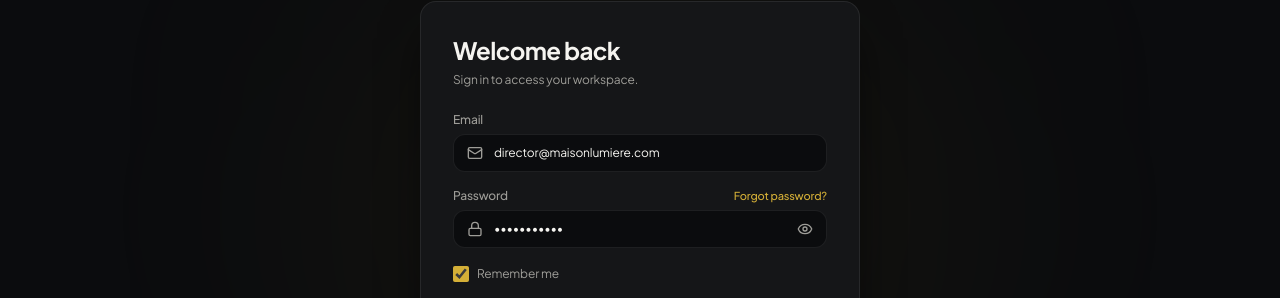
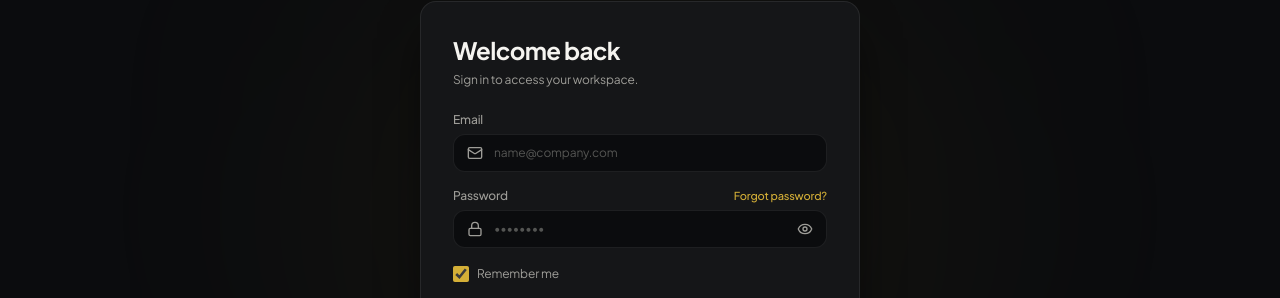
Before and after one commit to rkjrohitjaiswal/Social-Media-Studio, a Next.js app in the folder apps/web/: page /login in a window 1280 px wide. Shown: the part 187-485 px from the top of the page. Built offline with nearby package versions, Linux system fonts and the light colour scheme.

Commit message:
fix: remove default login credentials

```diff
--- a/apps/web/app/(auth)/login/page.tsx
+++ b/apps/web/app/(auth)/login/page.tsx
@@ -1,6 +1,6 @@
 "use client";
 
-import React, { useState } from "react";
+import React, { useState, useEffect } from "react";
 import Link from "next/link";
 import { useRouter } from "next/navigation";
 import { Sparkles, ArrowLeft, Mail, Lock, Eye, EyeOff, AlertCircle, Loader2 } from "lucide-react";
@@ -9,14 +9,20 @@ import { loginSchema } from "@ai-social/shared";
 
 export default function LoginPage() {
   const router = useRouter();
-  const [email, setEmail] = useState("director@maisonlumiere.com");
-  const [password, setPassword] = useState("password123");
+  const [email, setEmail] = useState("");
+  const [password, setPassword] = useState("");
   const [showPassword, setShowPassword] = useState(false);
   const [rememberSession, setRememberSession] = useState(true);
 
   const [validationErrors, setValidationErrors] = useState<Record<string, string>>({});
   const [authError, setAuthError] = useState<string | null>(null);
   const [isLoading, setIsLoading] = useState(false);
+
+  // Ensure form state always initializes empty on client hydration
+  useEffect(() => {
+    setEmail("");
+    setPassword("");
+  }, []);
 
   const handleLogin = async (e: React.FormEvent) => {
     e.preventDefault();
@@ -131,6 +137,8 @@ export default function LoginPage() {
                 <Mail className="w-4 h-4 text-[#9E9D98] absolute left-3.5 top-1/2 -translate-y-1/2" />
                 <input
                   type="email"
+                  name="email"
+                  autoComplete="username"
                   placeholder="name@company.com"
                   value={email}
                   onChange={(e) => setEmail(e.target.value)}
@@ -160,6 +168,8 @@ export default function LoginPage() {
                 <Lock className="w-4 h-4 text-[#9E9D98] absolute left-3.5 top-1/2 -translate-y-1/2" />
                 <input
                   type={showPassword ? "text" : "password"}
+                  name="password"
+                  autoComplete="current-password"
                   placeholder="••••••••"
                   value={password}
                   onChange={(e) => setPassword(e.target.value)}
--- a/apps/web/app/(auth)/signup/page.tsx
+++ b/apps/web/app/(auth)/signup/page.tsx
@@ -268,6 +268,8 @@ export default function SignupPage() {
                     <UserIcon className="w-4 h-4 text-[#9E9D98] absolute left-3.5 top-1/2 -translate-y-1/2" />
                     <input
                       type="text"
+                      name="name"
+                      autoComplete="name"
                       placeholder="Your name"
                       value={name}
                       onChange={(e) => setName(e.target.value)}
@@ -291,6 +293,8 @@ export default function SignupPage() {
                     <Mail className="w-4 h-4 text-[#9E9D98] absolute left-3.5 top-1/2 -translate-y-1/2" />
                     <input
                       type="email"
+                      name="email"
+                      autoComplete="username"
                       placeholder="you@company.com"
                       value={email}
                       onChange={(e) => setEmail(e.target.value)}
@@ -314,6 +318,8 @@ export default function SignupPage() {
                     <Lock className="w-4 h-4 text-[#9E9D98] absolute left-3.5 top-1/2 -translate-y-1/2" />
                     <input
                       type={showPassword ? "text" : "password"}
+                      name="password"
+                      autoComplete="new-password"
                       placeholder="Minimum 8 characters"
                       value={password}
                       onChange={(e) => setPassword(e.target.value)}
```
